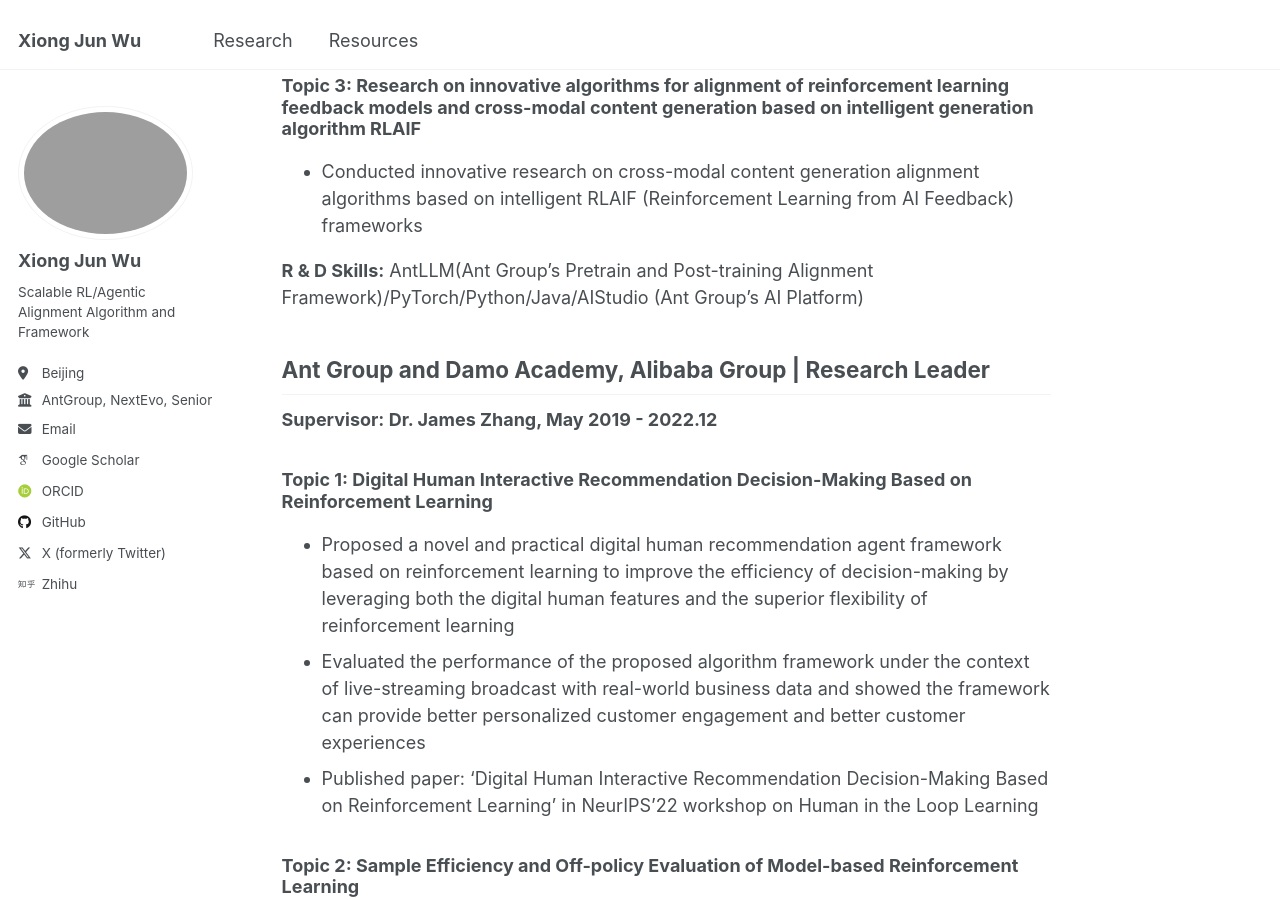
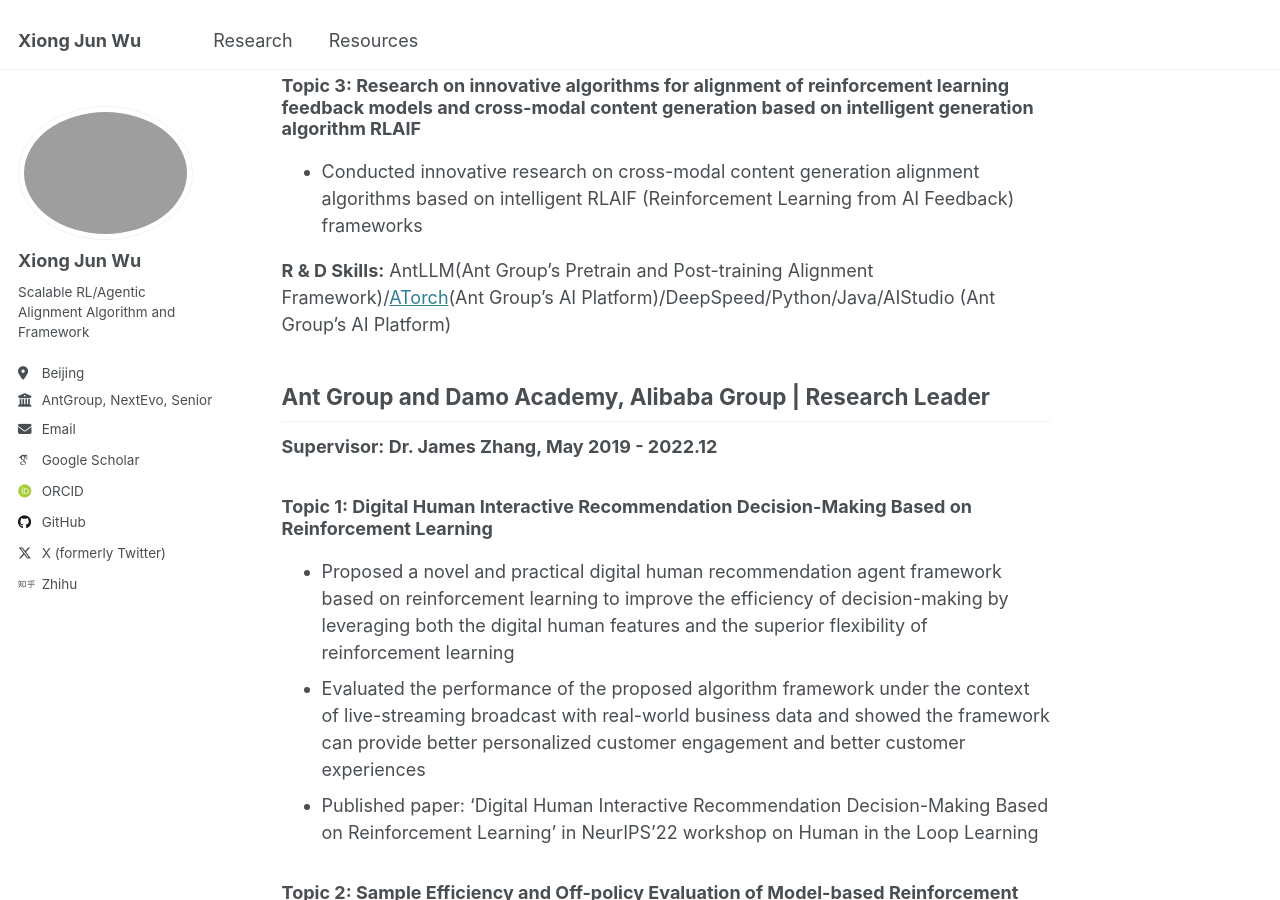
Before and after one commit to junwuxgi/junwuxgi.github.io, a Jekyll site: the page built from research.md, in a window 1280 px wide and 900 px high, scrolled down 2961 px. Built offline with Jekyll 4.4.1, drawn with Linux system fonts in a browser that asks for light colours; some web fonts are replaced; our own code applies the rules of GitHub Pages for plain Markdown files.

Commit message:
update config

```diff
--- a/research.md
+++ b/research.md
@@ -62,31 +62,41 @@ Areas of curiosity-driven
 
 2. Aero/Embodied Agents/Robots
 
+And my past primary research projects are as follows:
 
-And my past primary research projects are as follows:
 # Research Experience
+
 ## Ant Group and Peking University Frontier Computing Center | Research Leader
+
 **Co-Advisors: Prof. Xiaotie Deng, August 2023 - October 2024**
+
 ### Topic 1: Scale Law optimization solutions for reinforcement learning large models with feedback
+
 - Led research on Scale Law optimization solutions for reinforcement learning large models with feedback mechanisms
 
 ### Topic 2: Alignment of reinforcement learning large models with multiple constraints
+
 - Developed alignment methodologies for reinforcement learning large models under multiple constraint conditions
 - Published paper: Hummer: Towards Limited Competitive Preference Dataset in COLM'24
 
 ### Topic 3: Research on innovative algorithms for alignment of reinforcement learning feedback models and cross-modal content generation based on intelligent generation algorithm RLAIF
+
 - Conducted innovative research on cross-modal content generation alignment algorithms based on intelligent RLAIF (Reinforcement Learning from AI Feedback) frameworks
 
-**R & D Skills:** AntLLM(Ant Group's Pretrain and Post-training Alignment Framework)/PyTorch/Python/Java/AIStudio (Ant Group's AI Platform)
+**R & D Skills:** AntLLM(Ant Group's Pretrain and Post-training Alignment Framework)/[ATorch](https://github.com/intelligent-machine-learning/atorch/https://github.com/intelligent-machine-learning/atorch/)(Ant Group's AI Platform)/DeepSpeed/Python/Java/AIStudio (Ant Group's AI Platform)
 
 ## Ant Group and Damo Academy, Alibaba Group | Research Leader
+
 **Supervisor: Dr. James Zhang, May 2019 - 2022.12**
+
 ### Topic 1: Digital Human Interactive Recommendation Decision-Making Based on Reinforcement Learning
+
 - Proposed a novel and practical digital human recommendation agent framework based on reinforcement learning to improve the efficiency of decision-making by leveraging both the digital human features and the superior flexibility of reinforcement learning
 - Evaluated the performance of the proposed algorithm framework under the context of live-streaming broadcast with real-world business data and showed the framework can provide better personalized customer engagement and better customer experiences
 - Published paper: 'Digital Human Interactive Recommendation Decision-Making Based on Reinforcement Learning' in NeurIPS'22 workshop on Human in the Loop Learning
 
 ### Topic 2: Sample Efficiency and Off-policy Evaluation of Model-based Reinforcement Learning
+
 - Proposed a model-embedding model-based reinforcement learning algorithm in the framework of probabilistic reinforcement learning
 - Evaluated the algorithm on several benchmarks and achieved state-of-the-art performance
 - Applied in various personalized large-scale dynamic contexts and made great improvements over classic reinforcement learning baseline models
@@ -95,9 +105,11 @@ And my past primary research projects are as follows:
 **R & D Skills:** Ray/Tensorflow/PyTorch/Python/Java/AIStudio (Ant Group's AI Platform)/Dataphin (Ant Group's Cloud Service Platform)
 
 ## Ant Group and Hong Kong University of Science and Technology | Research Leader
+
 **Advisor: Associate Prof. Yangqiu Song, June 2020 - May 2021**
 
 ### Topic: Representation Learning of Data with Hierarchical Structures Through Hyperbolic Embedding
+
 - Formulated this problem in the complex hyperbolic space to address the limitation of hyperbolic embeddings
 - Proposed a learning algorithm to learn the embeddings of hierarchically structured data in the unit ball model of the complex hyperbolic space
 - Evaluated the algorithm on synthetic and real-world data and showed the approach improved over the hyperbolic embedding models significantly; also explored the competence of complex hyperbolic geometry on the multitree structure and 1-N structure
@@ -106,9 +118,11 @@ And my past primary research projects are as follows:
 **R & D Skills:** Tensorflow/Python/Dataphin (Ant Group's Cloud Service Platform)
 
 ## Ant Group and University of California, Berkeley | Research Leader
+
 **Supervisor and Co-Advisors: Prof. Le Song, Yuan Qi, and Michael I. Jordan, November 2018 - April 2020**
 
 ### Topic 1: Cooperative Policy Learning Through Multi-Agent Collaboration
+
 - Formulated this problem to improve the efficiency of resource management such as asset liability management and clouding resources scheduling for the company and proposed two policy learning algorithms as follows:
   1. Value Propagation, a fully distributed collaborative policy through multi-agent reinforcement learning and graph propagation, where agents learn to coordinate to achieve joint success; proved this algorithm with the convergence rate O(1/T) with non-linear deep neural network function approximation
   2. Variational policy propagation (VPP), a collaborative multi-agent reinforcement learning algorithm to learn a joint policy through actions over agents; evaluated the proposed algorithm on several large scale challenging tasks and demonstrated that it outperforms the previous state-of-the-art
@@ -117,6 +131,7 @@ And my past primary research projects are as follows:
   2. 'Intention propagation for multi-agent reinforcement learning' on Arxiv
 
 ### Topic 2: Optimal Policy Learning for Personalized Marketing Models with Constrained Budgets
+
 - Formulated this problem with the method of domain adaptation and took into account the additional reward structure and budget constraints
 - Developed a novel two-step method for solving this constrained counterfactual policy optimization problem and established the theoretical error bounds for the estimation procedure
 - The proposed approach led to significant improvement in both synthetic and real business datasets and outperformed state-of-the-art methods
@@ -125,15 +140,18 @@ And my past primary research projects are as follows:
 **R & D Skills:** Tensorflow/Python/Dataphin (Ant Group's Cloud Service Platform)
 
 ## Ant Group and Peking University | Research Leader
+
 **Co-Advisors: Prof. Xiaotie Deng and Yuan Qi, June 2017 - July 2019**
 
 ### Topic 1: Automated Mechanism Design for Internet Mobile Payment Market Share Competition
+
 - Formalized this problem as an imperfect and incomplete stochastic game and implemented it under the reinforcement learning framework
 - Proposed a novel LDA model to explore latent variables representing the preferences of the company's customers and strategies of competitors
 - The proposed algorithm and framework showed significant improvement to find the optimal decision-making strategies and thus greatly increased user stickiness and market share of the company
 - Published paper: 'Latent Dirichlet Allocation for Internet Price War' in AAAI'19
 
 ### Topic 2: Uplift Modeling for Marketing Campaigns of Internet Consumer Financial Products
+
 - Formulated the uplifting problem as a Markov Decision Process and learned it through repeated interactions between the customers and recommendation agent
 - The proposed algorithm achieved state-of-the-art under various metrics and significantly improved the accuracy of marketing campaigns
 - Published paper: 'Reinforcement learning for uplift modeling' on Arxiv
@@ -141,34 +159,45 @@ And my past primary research projects are as follows:
 **R & D Skills:** Tensorflow/Python/Dataphin (Ant Group's Cloud Service Platform)
 
 ## School of Computer Science and Engineering, Beihang University | Master
+
 **Advisor: Associate Prof. Huan Li, March 2009 - August 2010**
 
 ### Topic 1: Sensor Network Mathematical Modeling and Data Aggregation Techniques
+
 *Sponsored by the Scientific Research Foundation for the Returned Overseas Chinese Scholars (ROCS), State Education Ministry (SEM)*
+
 - Did extended research on the problem of the 'energy hole' problem in the large-scale deployment of wireless sensor networks (more than 10,000 nodes)
 - Proposed a novel optimal unequal clustering protocol algorithm COCA (Constructing Optimal Clustering Architecture) and evaluated its performance
 - Published paper: 'COCA: Constructing optimal clustering architecture to maximize sensor network lifetime' in Computer Communications'13
 
 ### Topic 2: Structuralized Clustering Approaches for Wireless Sensor Networks
+
 - Conducted research on the problem of uneven energy consumption of nodes in large-scale multi-hop structured wireless sensor networks
 - Derived mathematical model for the optimal clustering algorithm and implemented some of the routing algorithms of the proposed protocol
 - Published paper: 'Constructing optimal clustering architecture for maximizing lifetime in large scale wireless sensor networks' in ICPADS'09
 
 ### Topic 3: Modelling Threshold Secret Sharing Schemes in Ad Hoc Networks
+
 *Cooperated with Associate Professor Weifeng Chen, California University of Pennsylvania*
+
 - Implemented the simulation of the Adhoc Network secret sharing schemes through the RandomWalk2dMobility movement model, AODV routing algorithm, and queuing theory, and then evaluated the performance
 
 ### Topic 4: Cyber Physical System
+
 *Sponsored by the Graduated Student Innovation Fund of the University*
+
 - Carried out extensive research on the development of the cyber-physical system
 
 **R & D Skills:** Matlab/Maple/Mathematica; Cygwin/NS-2/NS-3/WAF/TCL; C++/C/Python/GCC/G++/GDB/Shell/Vim
 
 ## Future Network Center of Hong Kong City University | Research Assistant
+
 **Advisor: Associate Prof. Huan Li, April 2008 - September 2008**
 
 ### Topic: WiFi IPTV & VoIP
+
 *Focused on video input decoding and encoding, conference video synthesis, etc.*
+
 - Carried out surveys and implemented video codec algorithms, such as video input decoding, H.264-like scalable video coding (SVC) encoding, conference video synthesis, etc.
 - Implemented:
   1. Half-pixel difference and sub-sampling difference algorithms to realize image data transmission
@@ -178,9 +207,11 @@ And my past primary research projects are as follows:
 **R & D Skills:** C/XVID/Windows
 
 ## College of Information and Intelligence, Hunan Agricultural University | Undergraduate
+
 **Advisor: Prof. Tiejun Zhou, January 2007 - May 2007**
 
 ### Topic: Computation and Performance Evaluation of Bidirectional Associative Memory Neural Based on Time-Delay Differential Equation
+
 - Implemented the time-delay differential equations of bidirectional associative memory neural networks model through ordinary differential equations (such as the Euler method, improved Euler method, Runge-Kutta method, semi-discrete method, etc.)
 - Evaluated the performances, the equilibrium points, and the existence and stability of periodic solutions of these time-delay differential equations through visualization
 
```
